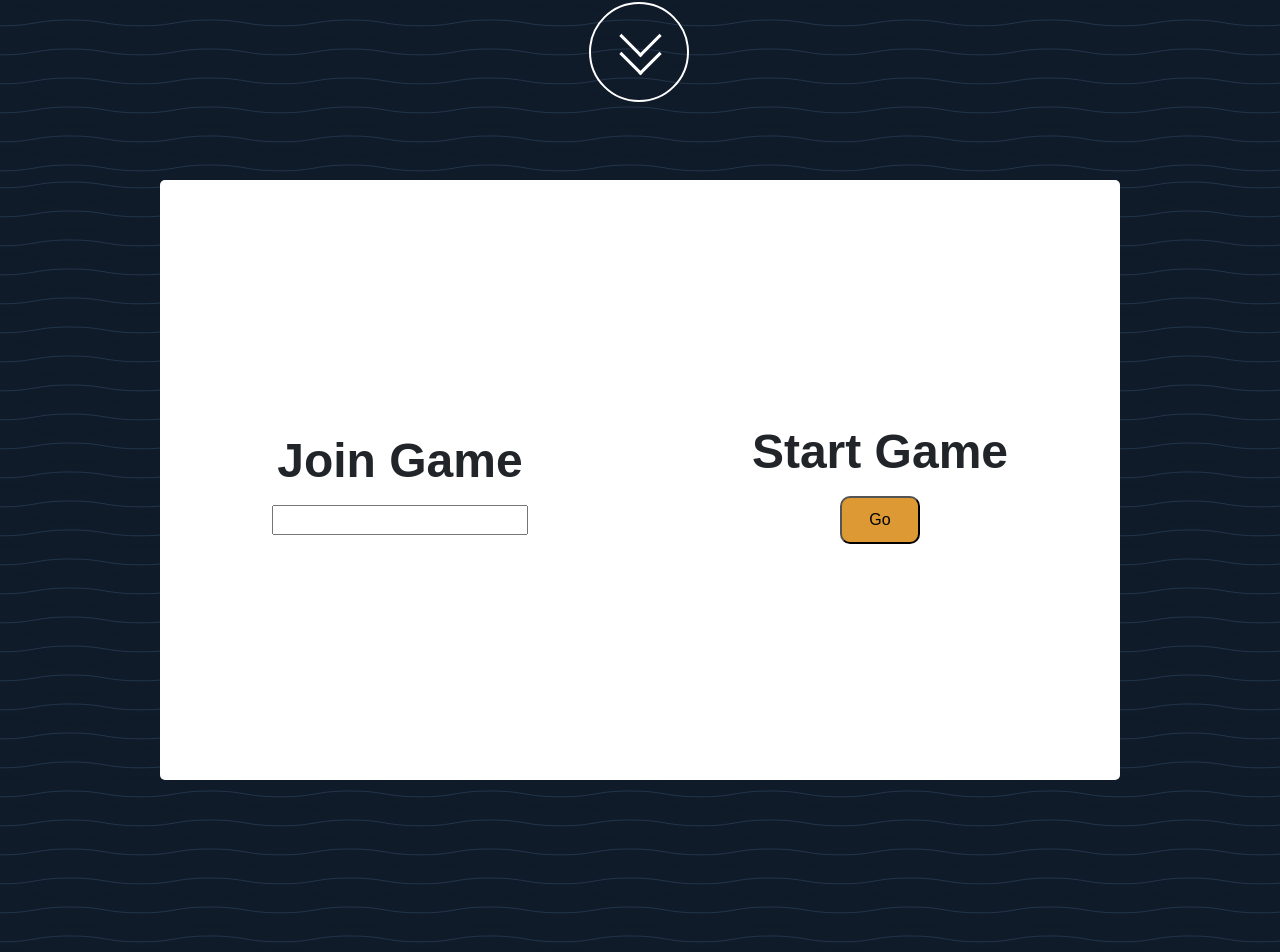
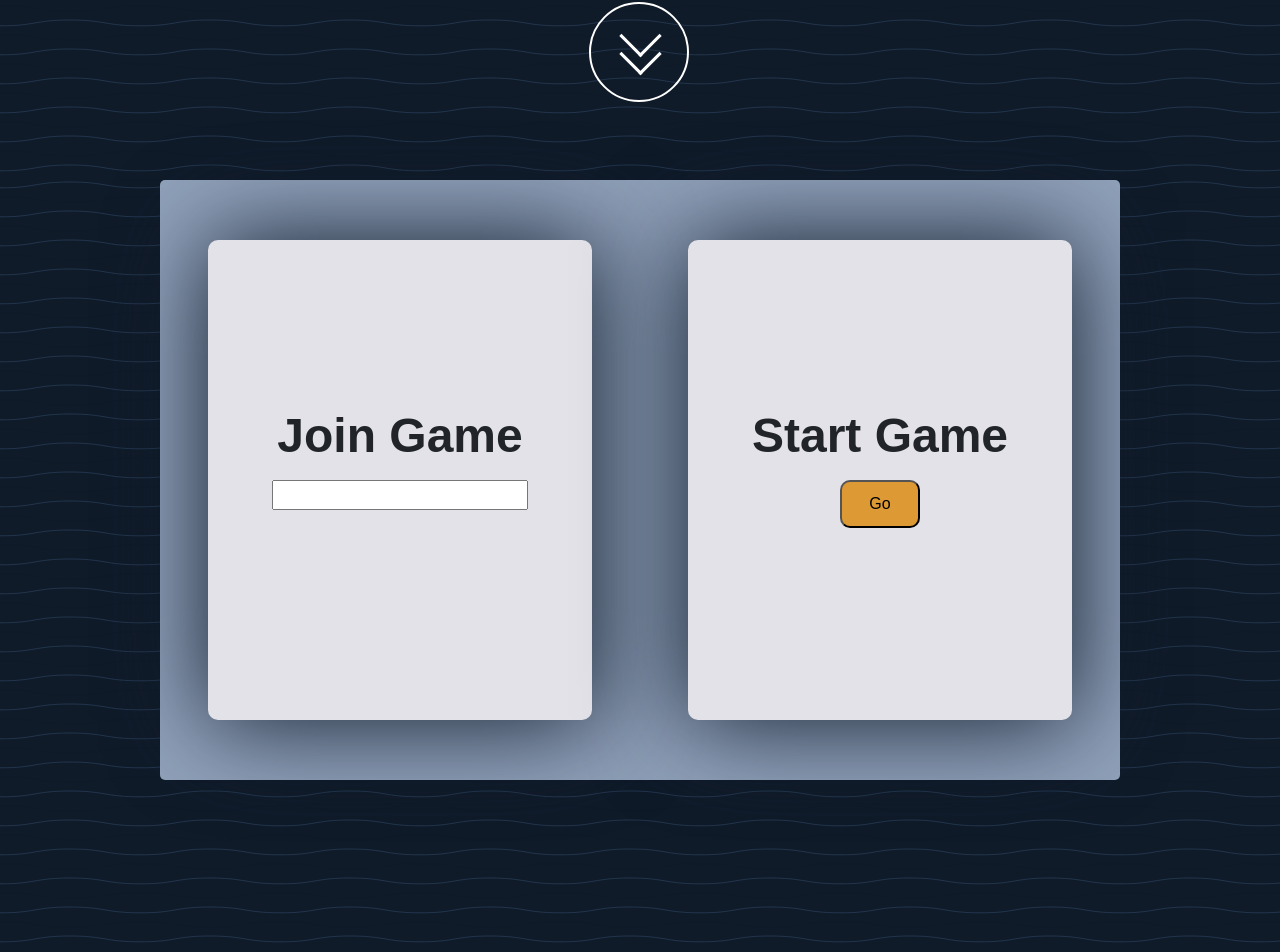
Before and after one commit to crispsoft/STYX, a React (Create React App) app in the folder client/: page / in a window 1280 px wide. Shown: the part 718-1670 px from the top of the page. Built offline with nearby package versions, Linux system fonts and the light colour scheme; a web font is replaced by a local one.

Commit message:
added a little styling to form

```diff
--- a/client/src/components/Hero/style.css
+++ b/client/src/components/Hero/style.css
@@ -98,12 +98,25 @@ span:nth-child(4) {
     height: 75vh;
     width: 75vw;
     margin: auto;
-    background-color: white;
+    background-color: #91A2BB;
     border-radius: 5px;
 
     display: flex;
     justify-content: space-around;
     align-items: center;
+}
+
+.join-game, .start-game {
+    height: 60vh;
+    width: 30vw;
+    display: flex;
+    flex-direction: column;
+    align-items: center;
+
+    background-color: #E2E2E8;
+   padding-top: 20vh;
+   border-radius: 10px;
+   box-shadow: 1px 1px 100px 1px #101B2A;
 }
 
 .join-game h2, .start-game h2 {
```
